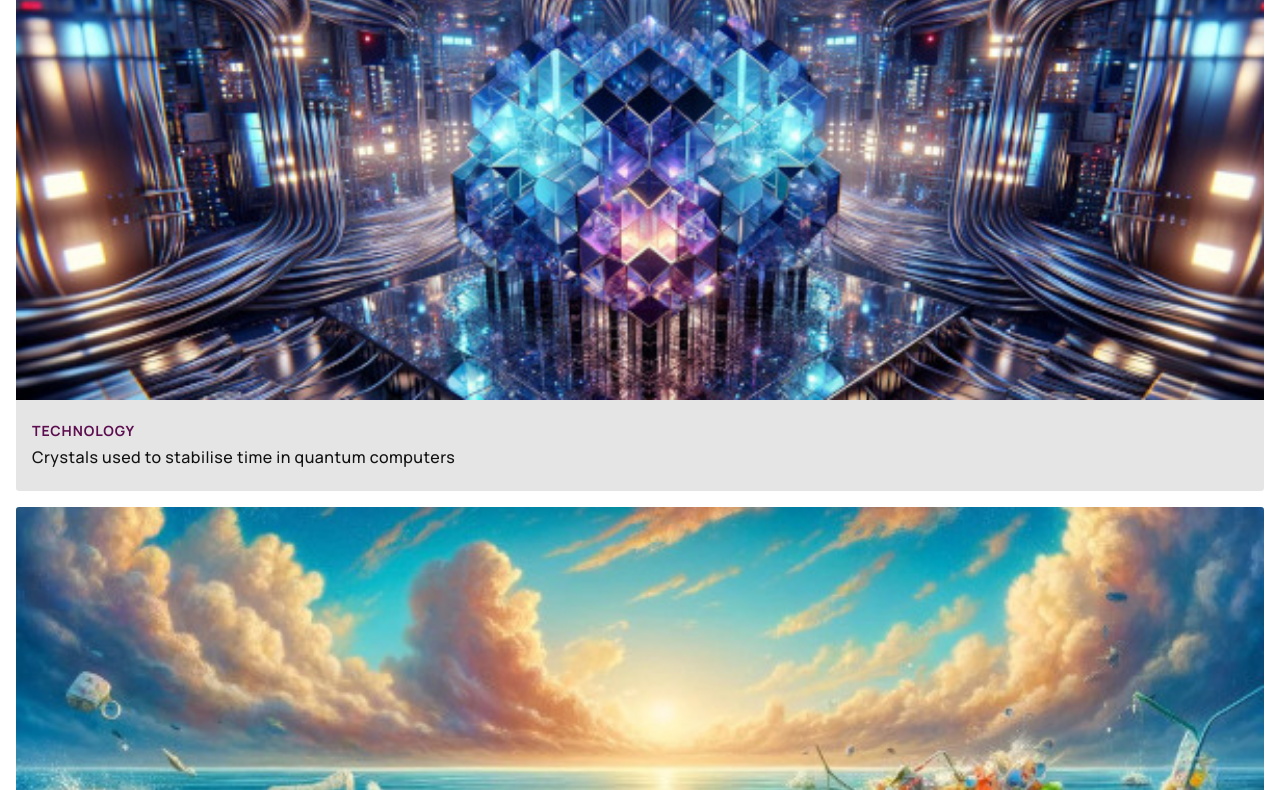
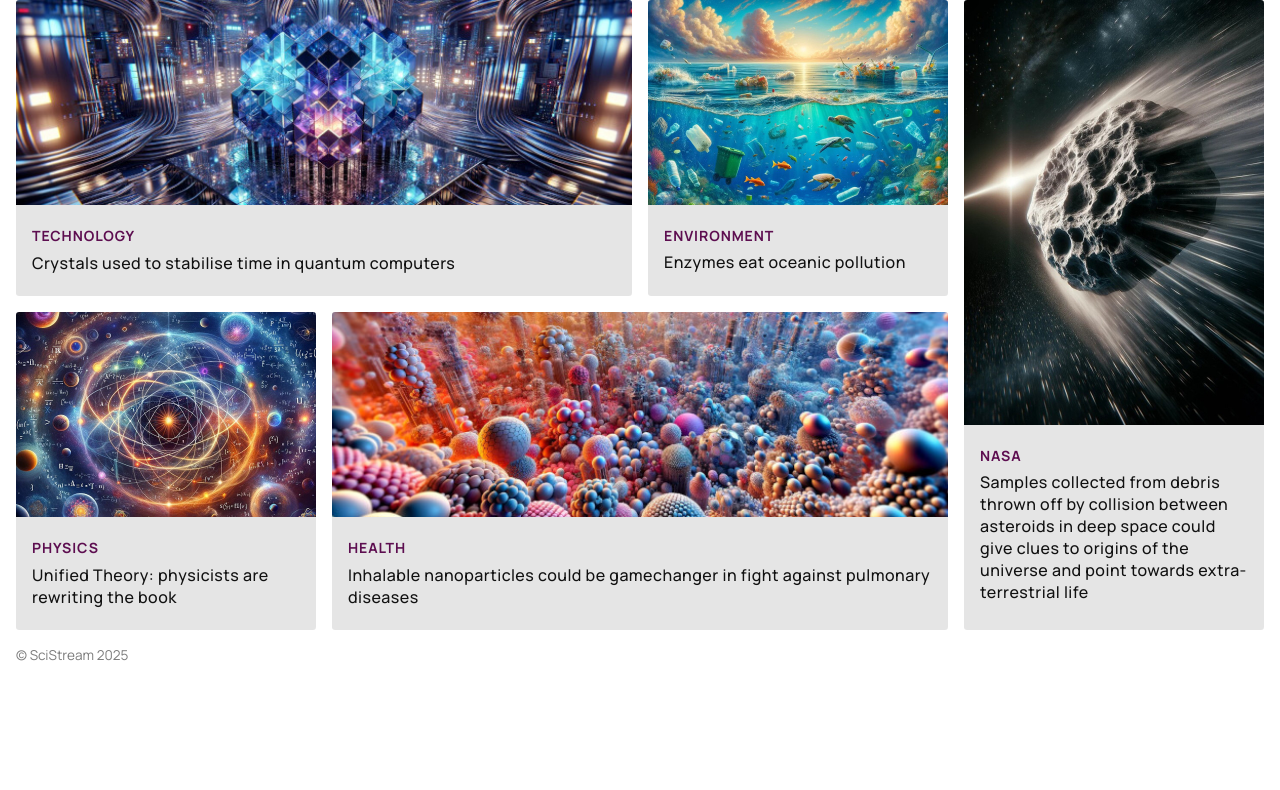
Before and after one commit to deepanm87/css-grid-project, a website built with Vite: page index.html in a window 1280 px wide. Shown: the part 72-862 px from the top of the page. After the commit the page ends 800 px from the top, so only its background shows below. Built offline with nearby package versions, Linux system fonts and the light colour scheme.

Commit message:
updated index.css
final grid layout using grid template

```diff
--- a/index.css
+++ b/index.css
@@ -5,13 +5,77 @@ html, body {
 }
 
 body {
-    margin: 1em;
+    display: grid;
+    grid-template-areas: 1em 1fr 1em;
+    grid-template-areas:
+        ".... .... ...."
+        ".... head ...."
+        ".... main ...."
+        ".... foot ...."
+        ".... .... ....";
+    gap: 1em;
+}
+
+.site-header {
+    grid-area: head;
+}
+
+footer {
+    grid-area: foot;
 }
 
 main {
+    grid-area: main;
     display: grid;
+    gap: 1em;
     grid-template-columns: 1fr;
-    gap: 1em;
+    grid-template-areas:
+        "tech"
+        "envi"
+        "nasa"
+        "phys"
+        "heal";
+}
+
+@media (min-width: 500px) {
+    main {
+        grid-template-columns: 1fr 1fr;
+        grid-template-areas:
+            "tech tech"
+            "envi nasa"
+            "phys nasa"
+            "heal heal";
+    }
+}
+
+@media (min-width: 870px) {
+
+    main {
+        grid-template-columns: repeat(9, 1fr) repeat(3, minmax(70px, 1fr));
+        grid-template-areas:
+            "tech tech tech tech tech tech envi envi envi nasa nasa nasa"
+            "phys phys phys heal heal heal heal heal heal nasa nasa nasa"
+    }
+}
+
+.technology {
+    grid-area: tech;
+}
+
+.environment {
+    grid-area: envi;
+}
+
+.nasa {
+    grid-area: nasa;
+}
+
+.physics {
+    grid-area: phys;
+}
+
+.health {
+    grid-area: heal;
 }
 
 
```
